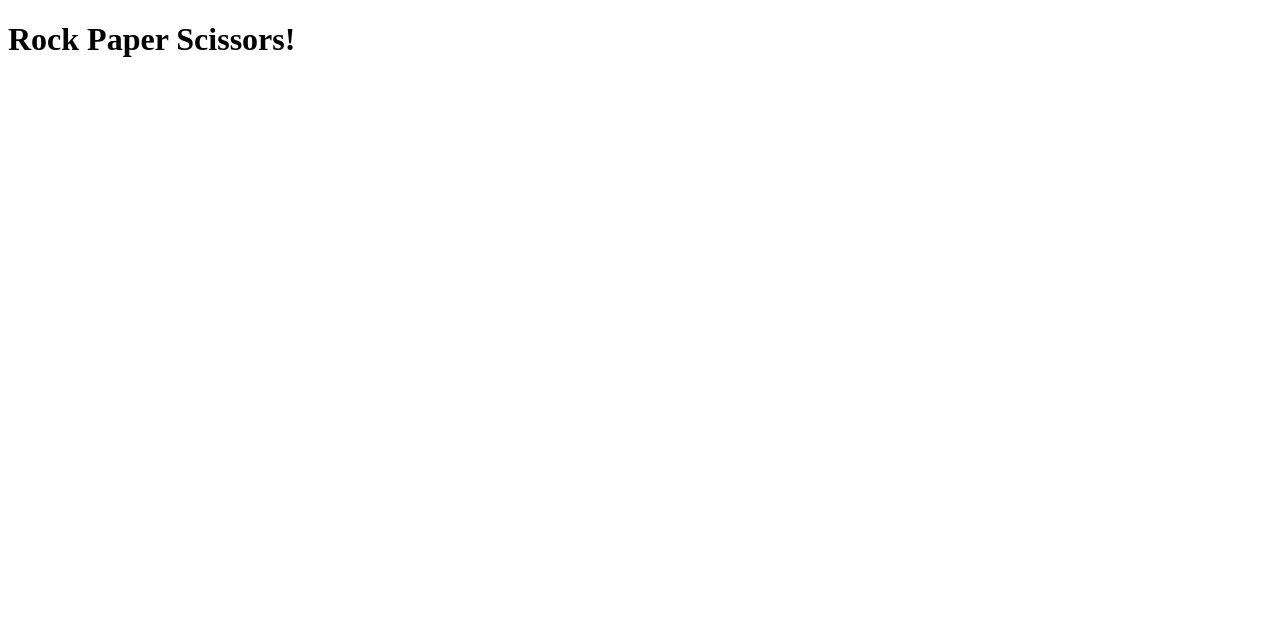
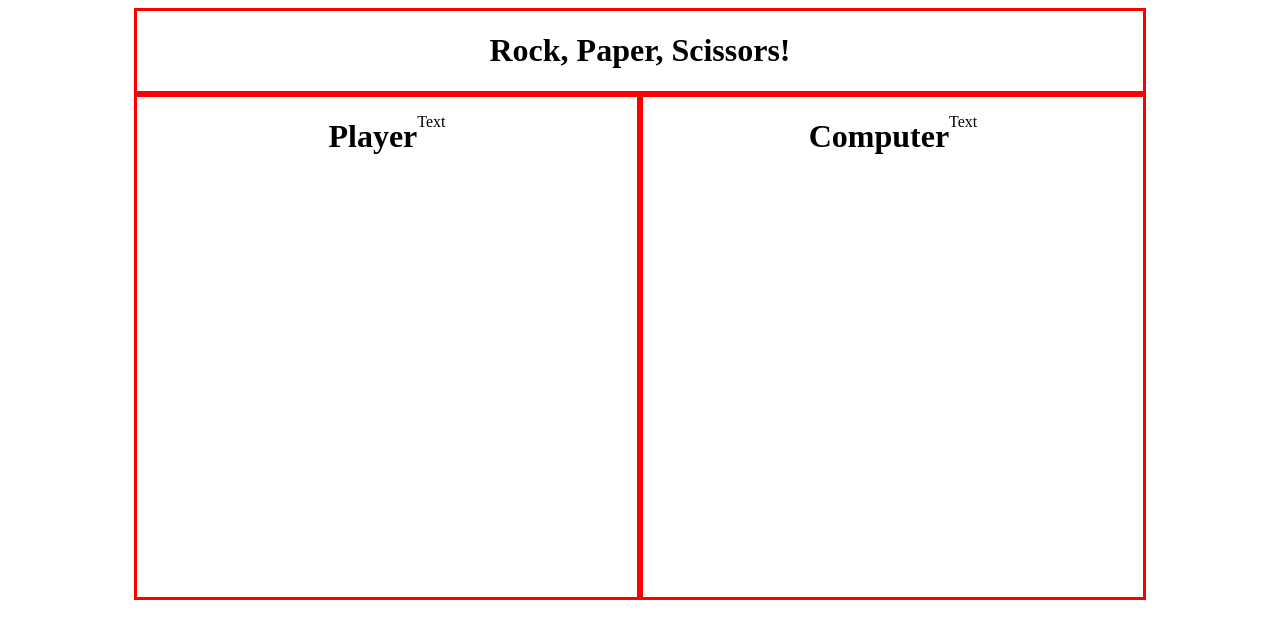
Before and after one commit to Jobari24/rock_paper_scissors, a plain HTML site: page index.html in a window 1280 px wide. Drawn offline with Linux system fonts and the light colour scheme.

Commit message:
made box positionings

```diff
--- a/index.html
+++ b/index.html
@@ -1,15 +1,27 @@
 <!DOCTYPE html>
 <html lang="en">
-<head>
-    <meta charset="UTF-8">
-    <meta name="viewport" content="width=device-width, initial-scale=1.0">
-    <link rel="stylesheet" href="styles.css">
+  <head>
+    <meta charset="UTF-8" />
+    <meta name="viewport" content="width=device-width, initial-scale=1.0" />
+    <link rel="stylesheet" href="styles.css" />
     <title>Rock, Paper, Scissors!</title>
-</head>
-<body>
-    <div>
-    <h1>Rock Paper Scissors!</h1>
-    <div>
-</body>
-<script src="script.js"></script>
+  </head>
+  <body class="container">
+    <div class="contents">
+      <div class="header">
+        <h1>Rock, Paper, Scissors!</h1>
+      </div>
+      <div class="boxContainer">
+        <div class="box1">
+          <h1>Player</h1>
+          <p>Text</p>
+        </div>
+        <div class="box2">
+          <h1>Computer</h1>
+          <p>Text</p>
+        </div>
+      </div>
+    </div>
+  </body>
+  <script src="script.js"></script>
 </html>
--- a/styles.css
+++ b/styles.css
@@ -0,0 +1,34 @@
+.box1 {
+  display: flex;
+  justify-content: center;
+  height: 500px;
+  width: 500px;
+  border: 3px solid red;
+}
+
+.box2 {
+  display: flex;
+  justify-content: center;
+  height: 500px;
+  width: 500px;
+  border: 3px solid red;
+}
+
+.contents {
+}
+
+.container {
+  display: flex;
+  justify-content: center;
+}
+
+.header {
+  display: flex;
+  justify-content: center;
+  border: 3px solid red;
+}
+
+.boxContainer {
+  display: flex;
+  justify-content: center;
+}
```
